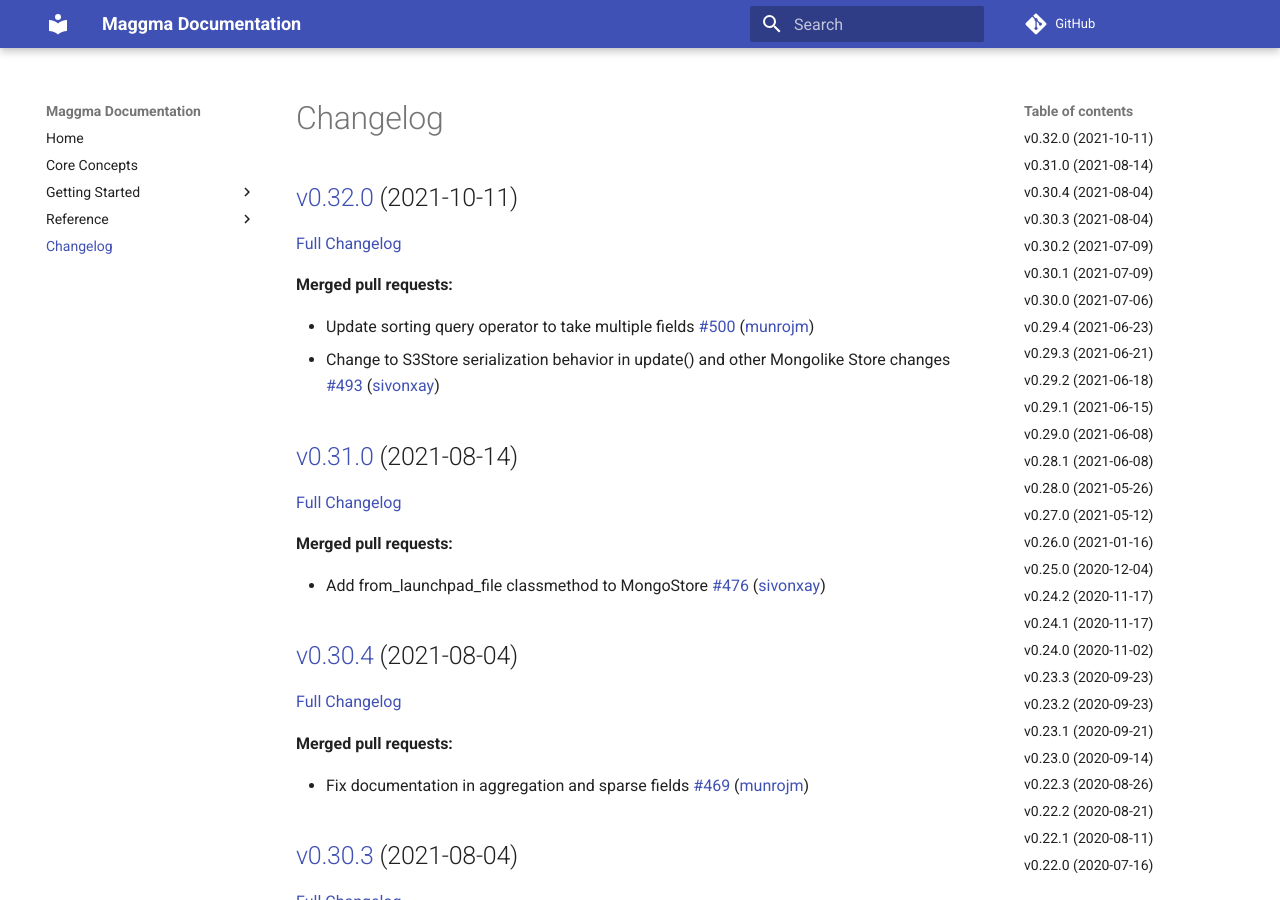
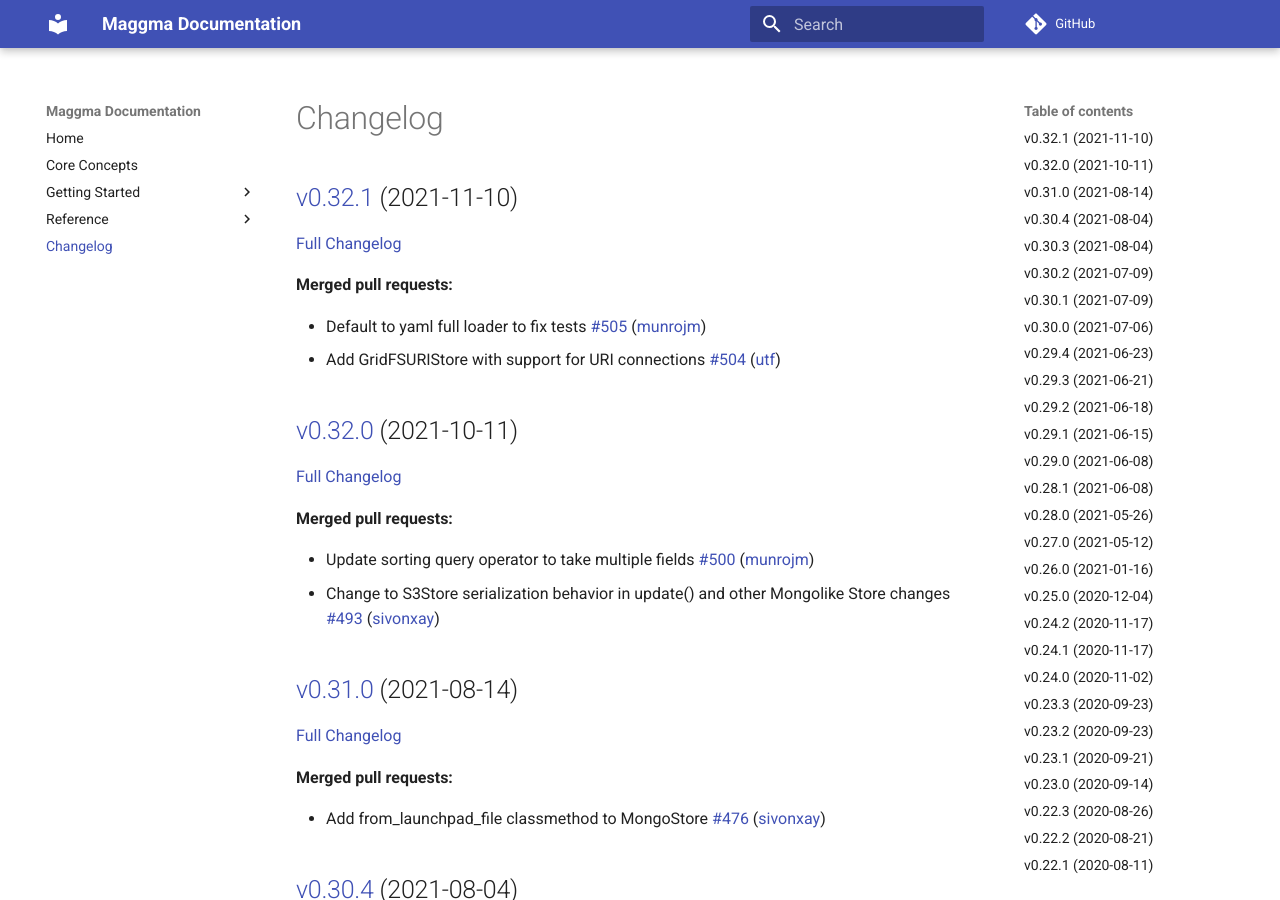
Before and after one commit to materialsproject/maggma, an MkDocs documentation site: the page built from docs/CHANGELOG.md, in a window 1280 px wide and 900 px high. Built offline with MkDocs 1.6.1 and Material for MkDocs 9.7.7, drawn with Linux system fonts in a browser that asks for light colours; comment, search, counter and statistics services are not loaded.

Commit message:
Updated CHANGELOG.md

```diff
--- a/docs/CHANGELOG.md
+++ b/docs/CHANGELOG.md
@@ -1,4 +1,13 @@
 # Changelog
+
+## [v0.32.1](https://github.com/materialsproject/maggma/tree/v0.32.1) (2021-11-10)
+
+[Full Changelog](https://github.com/materialsproject/maggma/compare/v0.32.0...v0.32.1)
+
+**Merged pull requests:**
+
+- Default to yaml full loader to fix tests [\#505](https://github.com/materialsproject/maggma/pull/505) ([munrojm](https://github.com/munrojm))
+- Add GridFSURIStore with support for URI connections [\#504](https://github.com/materialsproject/maggma/pull/504) ([utf](https://github.com/utf))
 
 ## [v0.32.0](https://github.com/materialsproject/maggma/tree/v0.32.0) (2021-10-11)
 
```
